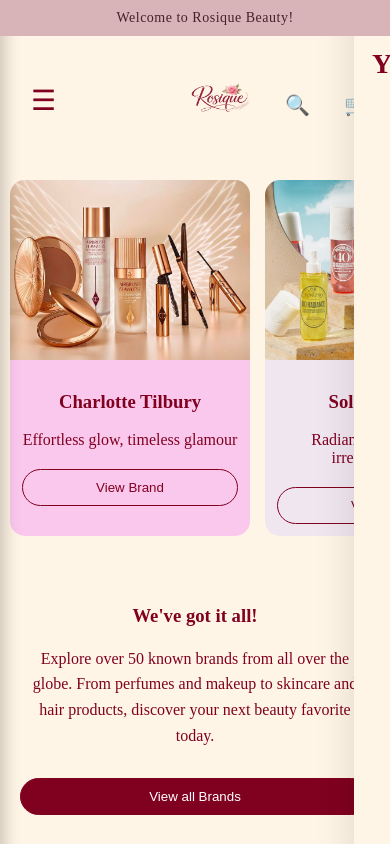
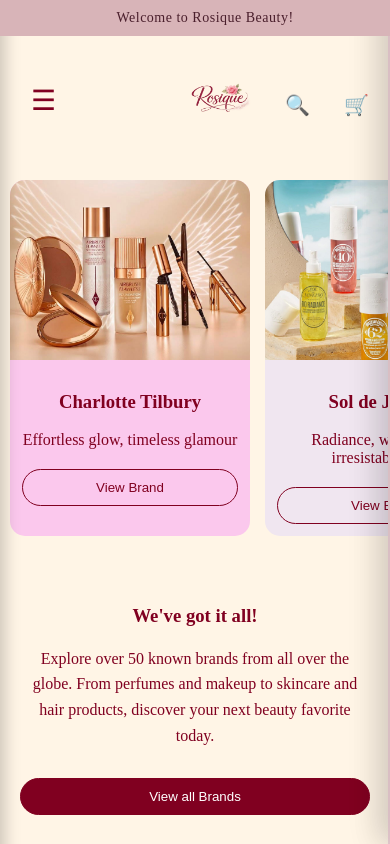
Before and after one commit to yasmink111/rosique, a React (Create React App) app: page / in a window 390 px wide. Shown: the top 844 px of the page. Built offline with nearby package versions, Linux system fonts and the light colour scheme.

Commit message:
fixed mobile cart sidebar

```diff
--- a/src/components/comp-css/CartSide.css
+++ b/src/components/comp-css/CartSide.css
@@ -1,3 +1,7 @@
+body{
+    overflow-x: hidden;
+}
+
 .cart-overlay {
     position: fixed;
 
@@ -29,6 +33,8 @@
     transition: 0.35s ease;
 
     padding: 30px 25px;
+
+    box-sizing: border-box;
 
     display: flex;
 
@@ -262,7 +268,9 @@
 
 .cart-footer {
     padding-top: 25px;
-margin-bottom:50px;
+
+    margin-bottom: 50px;
+
     border-top: 2px solid #f0d7db;
 }
 
@@ -301,6 +309,7 @@ margin-bottom:50px;
 
     opacity: 0.92;
 }
+
 .cart-icon-wrapper {
     position: relative;
 
@@ -336,14 +345,17 @@ margin-bottom:50px;
 
     font-weight: bold;
 }
+
 @media (max-width: 768px){
 
     .cart-sidebar{
-        width: 100%;
+        width: 100vw;
 
         right: -100%;
 
         padding: 25px 18px;
+
+        box-sizing: border-box;
     }
 
     .cart-header h2{
```
